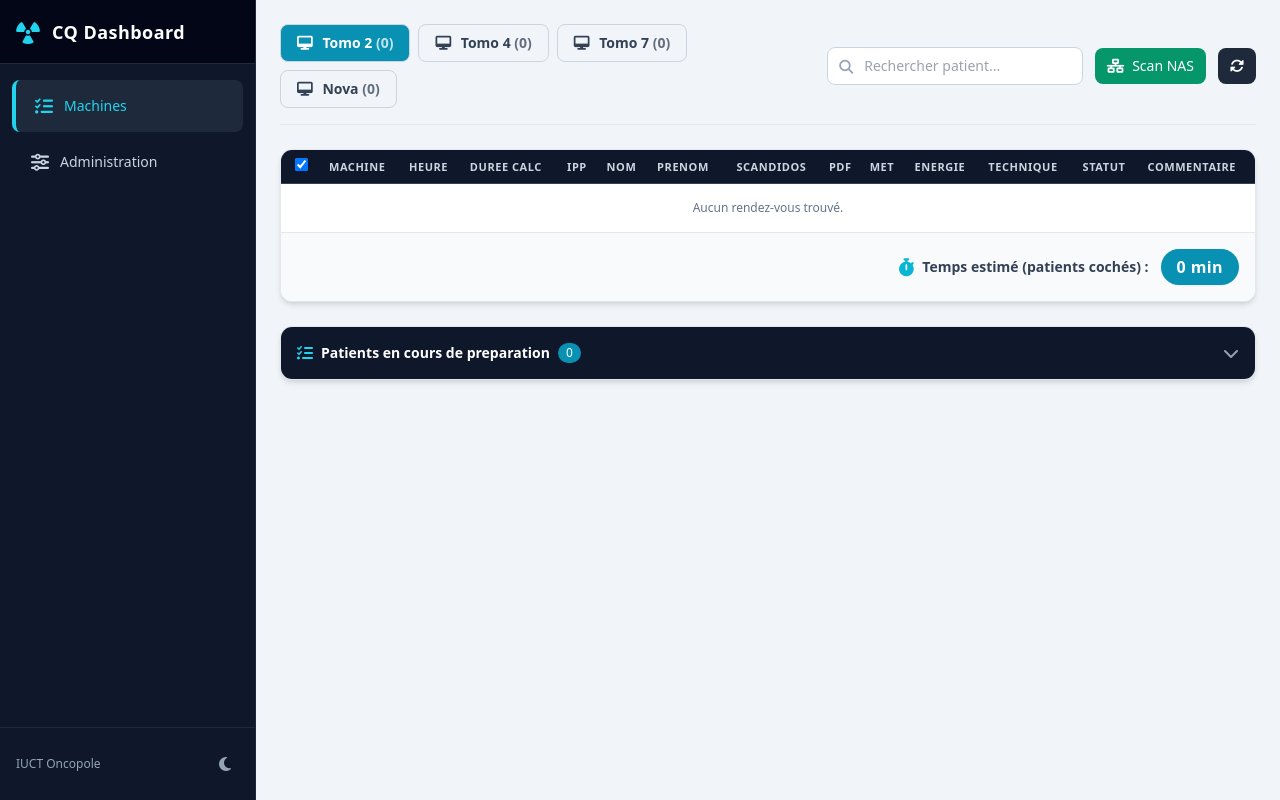
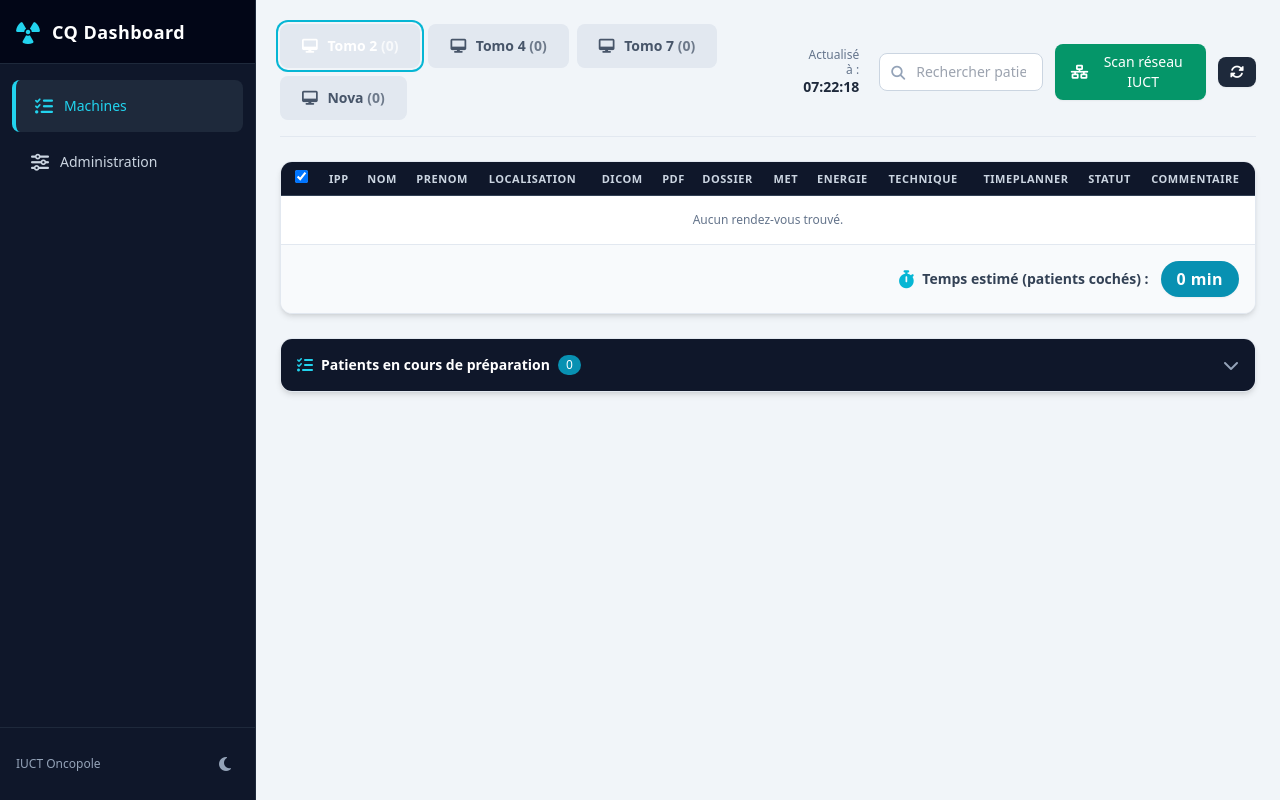
Before and after one commit to Richard31190/SQL_Aria, a Flask app: page / in a window 1280 px wide. Run offline with Flask 3, Linux system fonts and the light colour scheme; data comes from the database, SQL or seed files in the repository; both versions use the stored data as it was after the commit; data that the repository does not hold is empty; some libraries are stand-ins or nearby versions.

Commit message:
Nettoyage du tableau CQ patients

```diff
--- a/CQ_Dashboard_Web/app/templates/dashboard.html
+++ b/CQ_Dashboard_Web/app/templates/dashboard.html
@@ -6,28 +6,39 @@
 
     <!-- Top Bar & Machine Tabs -->
     <div class="flex flex-col sm:flex-row justify-between items-start sm:items-center gap-4 border-b border-slate-200 dark:border-slate-800 pb-4">
-        <!-- Dynamic Dynamic Machine Tabs -->
+
+        <!-- Onglets Machines -->
         <div class="flex flex-wrap gap-2" id="tab-container">
             {% for tab in tabs %}
             <button data-tab="{{ tab.label }}"
-                    class="tab-btn px-4 py-2 rounded-lg text-sm font-semibold transition-all border border-slate-300 dark:border-slate-700 hover:bg-slate-200 dark:hover:bg-slate-800 text-slate-700 dark:text-slate-300 {% if loop.first %}bg-cyan-600 text-white dark:bg-cyan-600 border-cyan-600 active-tab{% endif %}">
+                    class="tab-btn px-5 py-2.5 rounded-lg text-sm font-bold transition-all border-2 border-transparent text-slate-600 bg-slate-200 hover:bg-slate-300 dark:bg-slate-800 dark:text-slate-400 dark:hover:bg-slate-700
+                           {% if loop.first %}ring-2 ring-cyan-500 ring-offset-2 ring-offset-slate-100 dark:ring-offset-slate-900 bg-cyan-600 text-white dark:bg-cyan-600 dark:text-white{% endif %}">
                 <i class="fa-solid fa-desktop mr-1.5"></i> {{ tab.label }} <span class="tab-count opacity-75"></span>
             </button>
             {% endfor %}
         </div>
 
-        <!-- Controls -->
+        <!-- Controls (Recherche, Heure, Boutons) -->
         <div class="flex items-center space-x-3 w-full sm:w-auto">
-            <div class="relative flex-1 sm:w-64">
+
+            <!-- Heure actualisation -->
+            <div class="text-right text-xs text-slate-500 dark:text-slate-400 leading-tight mr-2">
+                Actualisé à : <br>
+                <span id="last-update-time" class="font-bold text-slate-800 dark:text-slate-200 text-sm">--:--</span>
+            </div>
+
+            <div class="relative hidden sm:block w-48">
                 <input type="text" id="search-input" placeholder="Rechercher patient..."
                        class="w-full pl-9 pr-4 py-2 rounded-lg text-sm bg-white dark:bg-slate-800 border border-slate-300 dark:border-slate-700 focus:ring-2 focus:ring-cyan-500 text-slate-900 dark:text-slate-100">
                 <i class="fa-solid fa-magnifying-glass absolute left-3 top-2.5 text-slate-400 text-sm"></i>
             </div>
-            <button id="scan-btn" title="Scanner reseau NAS" class="px-3 py-2 bg-emerald-600 hover:bg-emerald-700 text-white rounded-lg text-sm font-medium transition-colors flex items-center">
-                <i class="fa-solid fa-network-wired mr-2"></i> Scan NAS
+
+            <button id="scan-btn" class="px-4 py-2 bg-emerald-600 hover:bg-emerald-700 text-white rounded-lg text-sm font-medium transition-colors flex items-center shadow-sm">
+                <i class="fa-solid fa-network-wired mr-2"></i> Scan réseau IUCT
             </button>
-            <button id="refresh-btn" class="px-3 py-2 bg-slate-800 hover:bg-slate-700 text-white rounded-lg text-sm font-medium transition-colors flex items-center">
-                <i class="fa-solid fa-rotate text-sm"></i>
+
+            <button id="refresh-btn" class="px-3 py-2 bg-slate-800 hover:bg-slate-700 text-white rounded-lg text-sm font-medium transition-colors flex items-center shadow-sm" title="Forcer l'actualisation ARIA">
+                <i class="fa-solid fa-rotate"></i>
             </button>
         </div>
     </div>
@@ -41,25 +52,27 @@
                         <th class="p-2 border-b border-slate-700 w-10 text-center">
                             <input type="checkbox" id="check-all" checked class="rounded text-cyan-600 focus:ring-cyan-500 cursor-pointer">
                         </th>
-                        <th class="p-2 border-b border-slate-700">Machine</th>
-                        <th class="p-2 border-b border-slate-700">Heure</th>
-                        <th class="p-2 border-b border-slate-700">Duree Calc</th>
                         <th class="p-2 border-b border-slate-700">IPP</th>
                         <th class="p-2 border-b border-slate-700">Nom</th>
                         <th class="p-2 border-b border-slate-700">Prenom</th>
-                        <th class="p-2 border-b border-slate-700 text-center">Scandidos</th>
-                        <th class="p-2 border-b border-slate-700 text-center">PDF</th>
+                        <th class="p-2 border-b border-slate-700">Localisation</th>
+                        <th class="p-2 border-b border-slate-700 text-center" title="Fichier DICOM">DICOM</th>
+                        <th class="p-2 border-b border-slate-700 text-center" title="Rapport PDF">PDF</th>
+                        <th class="p-2 border-b border-slate-700">Dossier</th>
                         <th class="p-2 border-b border-slate-700">MET</th>
                         <th class="p-2 border-b border-slate-700">Energie</th>
                         <th class="p-2 border-b border-slate-700">Technique</th>
+                        <th class="p-2 border-b border-slate-700 text-center">Timeplanner</th>
                         <th class="p-2 border-b border-slate-700">Statut</th>
                         <th class="p-2 border-b border-slate-700">Commentaire</th>
                     </tr>
                 </thead>
                 <tbody id="dashboard-table-body" class="divide-y divide-slate-200 dark:divide-slate-700 font-medium">
-                    <!-- Rows rendered dynamically via Javascript -->
+                    <!-- Rendu dynamique JS -->
                 </tbody>
             </table>
+        </div>
+
         <!-- Barre de calcul du temps -->
         <div class="p-4 bg-slate-50 dark:bg-slate-900/80 border-t border-slate-200 dark:border-slate-700 flex justify-end items-center">
             <div class="text-sm font-bold text-slate-700 dark:text-slate-300 flex items-center">
@@ -71,14 +84,13 @@
             </div>
         </div>
     </div>
-    </div>
 
-    <!-- Preparation Panel (Collapsible) -->
+    <!-- Preparation Panel -->
     <div class="bg-white dark:bg-slate-800 rounded-xl shadow-md border border-slate-200 dark:border-slate-700 overflow-hidden">
         <div class="p-4 bg-slate-900 text-white flex justify-between items-center cursor-pointer" id="prep-header">
             <div class="flex items-center space-x-2">
                 <i class="fa-solid fa-list-check text-cyan-400"></i>
-                <h3 class="font-bold text-sm">Patients en cours de preparation</h3>
+                <h3 class="font-bold text-sm">Patients en cours de préparation</h3>
                 <span id="prep-count" class="bg-cyan-600 text-white px-2 py-0.5 rounded-full text-xs">0</span>
             </div>
             <i class="fa-solid fa-chevron-down text-slate-400 transition-transform" id="prep-chevron"></i>
@@ -90,8 +102,8 @@
                         <tr>
                             <th class="p-2 border-b">IPP</th>
                             <th class="p-2 border-b">Nom / Prenom</th>
-                            <th class="p-2 border-b">Tache</th>
-                            <th class="p-2 border-b">Echeance</th>
+                            <th class="p-2 border-b">Tâche</th>
+                            <th class="p-2 border-b">Echéance</th>
                             <th class="p-2 border-b">Statut</th>
                         </tr>
                     </thead>
@@ -110,11 +122,17 @@
     let activeTab = "{{ default_tab }}";
 
     function loadData() {
+        // Met à jour l'heure avant l'appel
+        const now = new Date();
+        document.getElementById('last-update-time').innerText = now.toLocaleTimeString('fr-FR', { hour: '2-digit', minute: '2-digit', second: '2-digit' });
+
         fetch(`/api/data?tab=${encodeURIComponent(activeTab)}&_t=${Date.now()}`)
             .then(res => res.json())
             .then(data => {
                 renderTable(data.main_rows);
                 renderPrepTable(data.prep_rows);
+
+                // Maj des badges de compteurs sur les onglets
                 document.querySelectorAll('.tab-btn').forEach(b => {
                     const c = (data.counts || {})[b.dataset.tab];
                     b.querySelector('.tab-count').innerText = c !== undefined ? `(${c})` : '';
@@ -125,7 +143,7 @@
     function renderTable(rows) {
         const tbody = document.getElementById('dashboard-table-body');
         tbody.innerHTML = '';
-        document.getElementById('check-all').checked = true; // Réinitialise le Check All
+        document.getElementById('check-all').checked = true;
 
         if (!rows || rows.length === 0) {
             tbody.innerHTML = `<tr><td colspan="14" class="p-4 text-center text-slate-500">Aucun rendez-vous trouvé.</td></tr>`;
@@ -144,47 +162,42 @@
                            data-mount="${r.mount_duration}"
                            data-tech="${r.tech_name}">
                 </td>
-                <td class="p-2 font-bold">${r.machine}</td>
-                <td class="p-2 font-mono">${r.scheduled_time}</td>
-                <td class="p-2 font-mono text-cyan-700 dark:text-cyan-400 font-bold">${r.base_duration} min</td>
-                <td class="p-2 font-mono">${r.patient_id}</td>
+                <td class="p-2 font-mono text-slate-900 dark:text-white font-bold">${r.patient_id}</td>
                 <td class="p-2 uppercase font-semibold">${r.last_name}</td>
                 <td class="p-2 capitalize">${r.first_name}</td>
-                <td class="p-2 text-center text-base">${r.scandidos}</td>
+                <td class="p-2 font-semibold text-indigo-700 dark:text-indigo-400">${r.localisation}</td>
+                <td class="p-2 text-center text-base">${r.dcm}</td>
                 <td class="p-2 text-center text-base">${r.pdf}</td>
+                <td class="p-2 text-[10px] text-slate-500 font-mono tracking-tighter truncate max-w-[120px]" title="${r.folder}">${r.folder}</td>
                 <td class="p-2 font-mono">${r.met_date}</td>
-                <td class="p-2">${r.energy}</td>
-                <td class="p-2 text-slate-600 dark:text-slate-400" title="Montage: ${r.mount_duration}min">${r.technique}</td>
+                <td class="p-2 font-semibold text-amber-600 dark:text-amber-400">${r.energy}</td>
+                <td class="p-2 text-slate-600 dark:text-slate-400 text-[11px]" title="Acquisition: ${r.base_duration}m | Montage: ${r.mount_duration}m">${r.technique}</td>
+                <td class="p-2 text-center text-base">${r.timeplanner}</td>
                 <td class="p-2"><span class="px-2 py-0.5 rounded text-[10px] font-bold bg-slate-200 dark:bg-slate-700">${r.status}</span></td>
-                <td class="p-2 text-slate-500 italic">${r.comment}</td>
+                <td class="p-2 text-slate-500 italic text-[11px]">${r.comment}</td>
             `;
             tbody.appendChild(tr);
         });
 
-        calculateTime(); // Calcule le temps initial
+        calculateTime();
     }
 
-    // --- LOGIQUE DE CALCUL DU TEMPS ESTIMÉ ---
     function calculateTime() {
         let totalAcq = 0;
-        let techniques = {}; // Pour stocker 1 seul montage par technique
+        let techniques = {};
 
         document.querySelectorAll('.row-checkbox:checked').forEach(cb => {
             totalAcq += parseInt(cb.dataset.acq) || 0;
             const tech = cb.dataset.tech;
             const mount = parseInt(cb.dataset.mount) || 0;
-
-            // Si la technique n'est pas encore dans notre dictionnaire, on l'ajoute
             if (tech && !techniques[tech]) {
                 techniques[tech] = mount;
             }
         });
 
-        // Somme de tous les temps de montage uniques
         let totalMount = Object.values(techniques).reduce((a, b) => a + b, 0);
         let grandTotal = totalAcq + totalMount;
 
-        // Formatage de l'affichage (ex: 2h15 au lieu de 135 min)
         let text = grandTotal + " min";
         if (grandTotal >= 60) {
             let h = Math.floor(grandTotal / 60);
@@ -195,24 +208,17 @@
         document.getElementById('total-time-badge').innerText = text;
     }
 
-    // --- GESTION DES CLICS SUR LES CHECKBOX ---
-    // Clic sur "Tout cocher/décocher"
+    // Gestion du Select All
     document.getElementById('check-all').addEventListener('change', function() {
         const isChecked = this.checked;
-        document.querySelectorAll('.row-checkbox').forEach(cb => {
-            cb.checked = isChecked;
-        });
+        document.querySelectorAll('.row-checkbox').forEach(cb => cb.checked = isChecked);
         calculateTime();
     });
 
-    // Clic sur une checkbox individuelle (délégation d'événement)
     document.getElementById('dashboard-table-body').addEventListener('change', function(e) {
         if (e.target.classList.contains('row-checkbox')) {
-            // Si on décoche une case, on décoche le "check-all"
-            if (!e.target.checked) {
-                document.getElementById('check-all').checked = false;
-            } else {
-                // Si on coche et que tout est coché, on recoche "check-all"
+            if (!e.target.checked) document.getElementById('check-all').checked = false;
+            else {
                 const allChecked = Array.from(document.querySelectorAll('.row-checkbox')).every(cb => cb.checked);
                 document.getElementById('check-all').checked = allChecked;
             }
@@ -239,26 +245,26 @@
         });
     }
 
-    // Tab Switching
+    // Changement de style des onglets
     document.querySelectorAll('.tab-btn').forEach(btn => {
         btn.addEventListener('click', function() {
             document.querySelectorAll('.tab-btn').forEach(b => {
-                b.classList.remove('bg-cyan-600', 'text-white', 'border-cyan-600');
-                b.classList.add('text-slate-700', 'dark:text-slate-300');
+                // Remet le style inactif
+                b.className = "tab-btn px-5 py-2.5 rounded-lg text-sm font-bold transition-all border-2 border-transparent text-slate-600 bg-slate-200 hover:bg-slate-300 dark:bg-slate-800 dark:text-slate-400 dark:hover:bg-slate-700";
             });
-            this.classList.add('bg-cyan-600', 'text-white', 'border-cyan-600');
+            // Applique le style actif (couleur, ombre, etc)
+            this.className = "tab-btn px-5 py-2.5 rounded-lg text-sm font-bold transition-all border-2 border-transparent ring-2 ring-cyan-500 ring-offset-2 ring-offset-slate-100 dark:ring-offset-slate-900 bg-cyan-600 text-white dark:bg-cyan-600 dark:text-white";
+
             activeTab = this.getAttribute('data-tab');
             loadData();
         });
     });
 
-    // Toggle Preparation Panel
     document.getElementById('prep-header').addEventListener('click', function() {
         document.getElementById('prep-body').classList.toggle('hidden');
         document.getElementById('prep-chevron').classList.toggle('rotate-180');
     });
 
-    // Scan NAS
     document.getElementById('scan-btn').addEventListener('click', function() {
         this.disabled = true;
         this.innerHTML = `<i class="fa-solid fa-spinner fa-spin mr-2"></i> Scan en cours...`;
@@ -270,7 +276,7 @@
             })
             .finally(() => {
                 this.disabled = false;
-                this.innerHTML = `<i class="fa-solid fa-network-wired mr-2"></i> Scan NAS`;
+                this.innerHTML = `<i class="fa-solid fa-network-wired mr-2"></i> Scan réseau IUCT`;
             });
     });
 
```
Also changed, not shown: CQ_Dashboard_Web/app/services/business.py (+28 -10 lines), CQ_Dashboard_Web/instance/local.db, 1 other file. Lines whose indentation alone changed are shown as unchanged.
